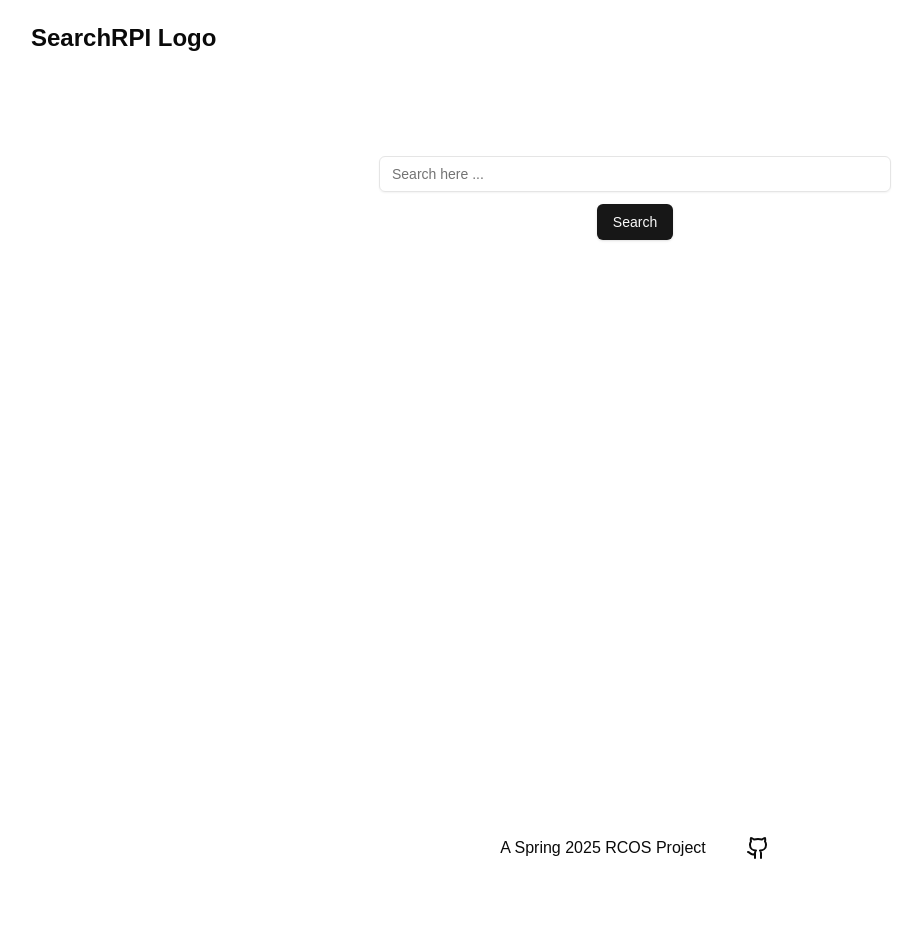
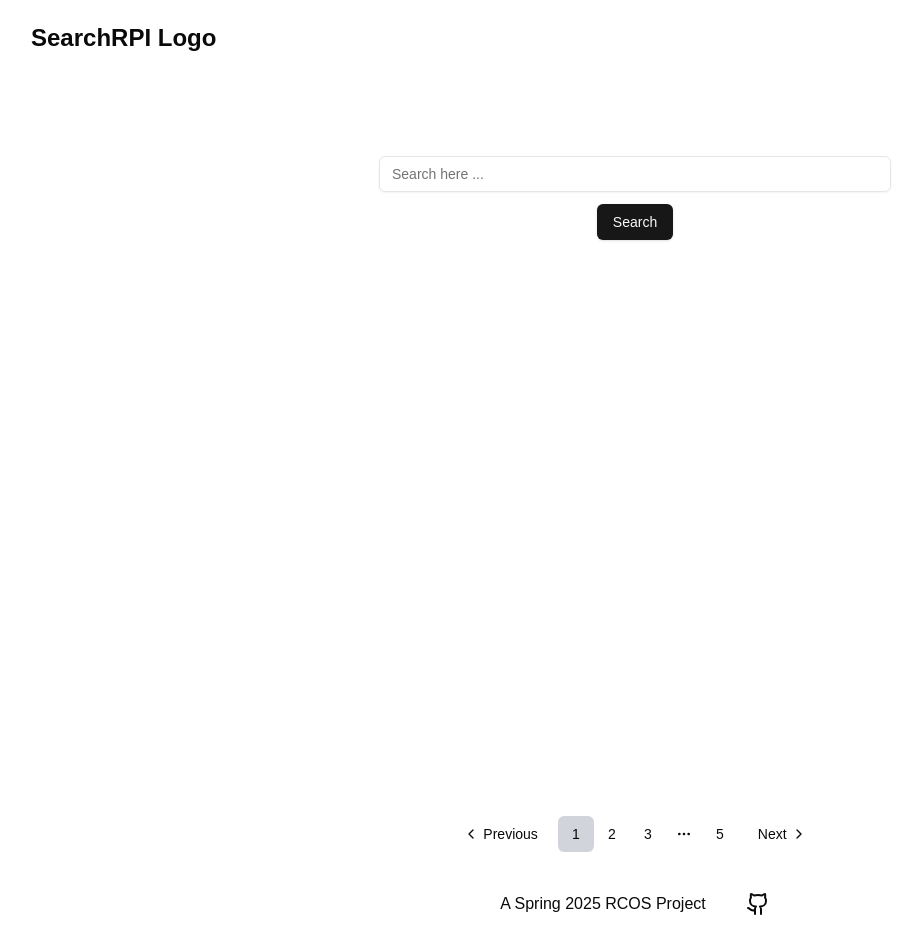
Before and after one commit to SearchRPI/SearchRPI, a Next.js app in the folder ui/: page / in a window 1280 px wide. Shown: the top 952 px of the page, without its empty margins (5-927 px from the left). Before the commit the page ends 900 px from the top, so only its background shows below. Built offline with nearby package versions, Linux system fonts and the light colour scheme.

Commit message:
feat(ui-pagination): add paginations to show certain number of sites per page and can switch between them

```diff
--- a/ui/src/app/page.tsx
+++ b/ui/src/app/page.tsx
@@ -8,6 +8,14 @@ import { useSearchParams } from "next/navigation";
 import { useRouter } from "next/navigation";
 import Link from "next/link";
 import { Card, CardContent, CardTitle } from "@/components/ui/card";
+import RenderPaginationItems from "@/components/pagination-pages";
+import {
+  Pagination,
+  PaginationContent,
+  PaginationItem,
+  PaginationNext,
+  PaginationPrevious,
+} from "@/components/ui/pagination";
 
 // Fake data
 const linksMap: Map<string, string> = new Map([
@@ -48,6 +56,8 @@ const HomePage: React.FC = () => {
 
   const [showResults, setShowResults] = useState<boolean>(false);
 
+  const [results, setResults] = useState<SearchResults[]>(searchResults);
+
   // determines whether the results are being loaded
   const [loadingState, setLoadingState] = useState<boolean>(false);
 
@@ -66,6 +76,12 @@ const HomePage: React.FC = () => {
     if (searchQuery) {
       addQueryParam(searchQuery);
       setShowResults(true);
+
+      setLoadingState(true);
+      // TODO: Set the fetched results here ...
+      setResults(results);
+      setTotalPages(Math.ceil(results.length / itemsPerPage)); // set the total pages that we can show (+1 so we don't lose results to show)
+      setLoadingState(false);
     }
   };
 
@@ -75,6 +91,17 @@ const HomePage: React.FC = () => {
     params.set("query", value);
     router.push(`${window.location.pathname}?${params.toString()}`);
   };
+
+  // Used to keep track of pages
+  const [totalPages, setTotalPages] = useState<number>(5);
+  const [currentPage, setCurrentPage] = useState<number>(1);
+  const maxPagesToShow = 3;
+  const itemsPerPage = 15;
+
+  const currentPagesResults = results.slice(
+    (currentPage - 1) * itemsPerPage,
+    currentPage * itemsPerPage,
+  );
 
   return (
     <div>
@@ -96,7 +123,7 @@ const HomePage: React.FC = () => {
           </div>
 
           {/* Set loading state to true */}
-          {searchResults.map((result) => (
+          {currentPagesResults.map((result) => (
             <div key={result.title} className="px-10 py-5">
               <Link href={result.link}>
                 <Card className="p-5 shadow-lg">
@@ -128,6 +155,33 @@ const HomePage: React.FC = () => {
         </div>
       )}
 
+      {/* Pagination */}
+      {totalPages > 1 && (
+        <Pagination className="mt-5">
+          <PaginationContent>
+            <PaginationItem>
+              <PaginationPrevious
+                onClick={() =>
+                  currentPage > 1 && setCurrentPage((prev) => prev - 1)
+                }
+              />
+            </PaginationItem>
+            <RenderPaginationItems
+              totalPages={totalPages}
+              maxPagesToShow={maxPagesToShow}
+              currentPage={currentPage}
+              setCurrentPage={setCurrentPage}
+            />
+            <PaginationItem>
+              <PaginationNext
+                onClick={() =>
+                  currentPage < totalPages && setCurrentPage((prev) => prev + 1)
+                }
+              />
+            </PaginationItem>
+          </PaginationContent>
+        </Pagination>
+      )}
       <Footer />
     </div>
   );
--- /dev/null
+++ b/ui/src/components/pagination-pages.tsx
@@ -0,0 +1,137 @@
+import { useEffect, useState } from "react";
+import {
+  PaginationEllipsis,
+  PaginationItem,
+  PaginationLink,
+} from "./ui/pagination";
+
+interface Props {
+  totalPages: number;
+  maxPagesToShow: number;
+  currentPage: number;
+  setCurrentPage: React.Dispatch<React.SetStateAction<number>>;
+}
+
+const RenderPaginationItems: React.FC<Props> = ({
+  totalPages,
+  maxPagesToShow,
+  currentPage,
+  setCurrentPage,
+}) => {
+  /**
+   * Generates a random id/key for a unique key for lists
+   *
+   * @param {number} length - The length of the key that is going to be generated
+   */
+  const makeid = (length: number) => {
+    let result = "";
+    const characters =
+      "ABCDEFGHIJKLMNOPQRSTUVWXYZabcdefghijklmnopqrstuvwxyz0123456789";
+    const charactersLength = characters.length;
+    let counter = 0;
+    while (counter < length) {
+      result += characters.charAt(Math.floor(Math.random() * charactersLength));
+      counter += 1;
+    }
+    return result;
+  };
+  // reset the pagination list
+  // biome-ignore lint/correctness/useExhaustiveDependencies: its fine
+  useEffect(() => {
+    const currentPagination = [];
+    if (totalPages > maxPagesToShow) {
+      let max = 1;
+      let min = 1;
+      // Find the upper bound (the highest page to show)
+      max =
+        currentPage === 1
+          ? Math.min(totalPages, currentPage + Math.ceil(maxPagesToShow / 2))
+          : Math.min(totalPages, currentPage + Math.floor(maxPagesToShow / 2));
+      // Find the lower bound (the lowest page to show)
+      min =
+        currentPage === totalPages
+          ? Math.max(1, currentPage - Math.ceil(maxPagesToShow / 2))
+          : Math.max(1, currentPage - Math.floor(maxPagesToShow / 2));
+
+      // Show first page if current page is far away
+      if (currentPage - maxPagesToShow > 1) {
+        currentPagination.push(
+          <PaginationItem key={makeid(5)}>
+            <PaginationLink
+              className={1 === currentPage ? "bg-gray-300" : ""}
+              onClick={() => setCurrentPage(1)}
+            >
+              1
+            </PaginationLink>
+          </PaginationItem>,
+        );
+      }
+
+      // Add ellipsis to beginning if needed
+      if (min !== 1) {
+        currentPagination.push(
+          <PaginationItem key={makeid(5)}>
+            <PaginationEllipsis />
+          </PaginationItem>,
+        );
+      }
+
+      // Add the page pagination items for the pages we want to view
+      for (let i = min; i <= max; i++) {
+        currentPagination.push(
+          <PaginationItem key={makeid(5)}>
+            <PaginationLink
+              className={i === currentPage ? "bg-gray-300" : ""}
+              onClick={() => setCurrentPage(i)}
+            >
+              {i}
+            </PaginationLink>
+          </PaginationItem>,
+        );
+      }
+
+      // Add ellipsis to end if needed
+      if (max !== totalPages) {
+        currentPagination.push(
+          <PaginationItem key={makeid(5)}>
+            <PaginationEllipsis />
+          </PaginationItem>,
+        );
+      }
+      // Show last page if current page is far away
+      if (currentPage + maxPagesToShow < totalPages) {
+        currentPagination.push(
+          <PaginationItem key={makeid(5)}>
+            <PaginationLink
+              className={totalPages === currentPage ? "bg-gray-300" : ""}
+              onClick={() => setCurrentPage(totalPages)}
+            >
+              {totalPages}
+            </PaginationLink>
+          </PaginationItem>,
+        );
+      }
+    } else {
+      // Show all pages if there are fewer than maxPagesToShow
+      for (let i = 1; i <= totalPages; i++) {
+        currentPagination.push(
+          <PaginationItem key={makeid(5)}>
+            <PaginationLink
+              className={i === currentPage ? "bg-gray-300" : ""}
+              onClick={() => setCurrentPage(i)}
+            >
+              {i}
+            </PaginationLink>
+          </PaginationItem>,
+        );
+      }
+    }
+    setPagination(currentPagination);
+  }, [currentPage, totalPages, setCurrentPage]);
+
+  const [pagination, setPagination] = useState<React.ReactNode[]>([]);
+
+  return <div className="flex">{pagination}</div>;
+};
+
+export default RenderPaginationItems;
--- /dev/null
+++ b/ui/src/components/ui/pagination.tsx
@@ -0,0 +1,117 @@
+import * as React from "react"
+import { ChevronLeft, ChevronRight, MoreHorizontal } from "lucide-react"
+
+import { cn } from "@/lib/utils"
+import { ButtonProps, buttonVariants } from "@/components/ui/button"
+
+const Pagination = ({ className, ...props }: React.ComponentProps<"nav">) => (
+  <nav
+    role="navigation"
+    aria-label="pagination"
+    className={cn("mx-auto flex w-full justify-center", className)}
+    {...props}
+  />
+)
+Pagination.displayName = "Pagination"
+
+const PaginationContent = React.forwardRef<
+  HTMLUListElement,
+  React.ComponentProps<"ul">
+>(({ className, ...props }, ref) => (
+  <ul
+    ref={ref}
+    className={cn("flex flex-row items-center gap-1", className)}
+    {...props}
+  />
+))
+PaginationContent.displayName = "PaginationContent"
+
+const PaginationItem = React.forwardRef<
+  HTMLLIElement,
+  React.ComponentProps<"li">
+>(({ className, ...props }, ref) => (
+  <li ref={ref} className={cn("", className)} {...props} />
+))
+PaginationItem.displayName = "PaginationItem"
+
+type PaginationLinkProps = {
+  isActive?: boolean
+} & Pick<ButtonProps, "size"> &
+  React.ComponentProps<"a">
+
+const PaginationLink = ({
+  className,
+  isActive,
+  size = "icon",
+  ...props
+}: PaginationLinkProps) => (
+  <a
+    aria-current={isActive ? "page" : undefined}
+    className={cn(
+      buttonVariants({
+        variant: isActive ? "outline" : "ghost",
+        size,
+      }),
+      className
+    )}
+    {...props}
+  />
+)
+PaginationLink.displayName = "PaginationLink"
+
+const PaginationPrevious = ({
+  className,
+  ...props
+}: React.ComponentProps<typeof PaginationLink>) => (
+  <PaginationLink
+    aria-label="Go to previous page"
+    size="default"
+    className={cn("gap-1 pl-2.5", className)}
+    {...props}
+  >
+    <ChevronLeft className="h-4 w-4" />
+    <span>Previous</span>
+  </PaginationLink>
+)
+PaginationPrevious.displayName = "PaginationPrevious"
+
+const PaginationNext = ({
+  className,
+  ...props
+}: React.ComponentProps<typeof PaginationLink>) => (
+  <PaginationLink
+    aria-label="Go to next page"
+    size="default"
+    className={cn("gap-1 pr-2.5", className)}
+    {...props}
+  >
+    <span>Next</span>
+    <ChevronRight className="h-4 w-4" />
+  </PaginationLink>
+)
+PaginationNext.displayName = "PaginationNext"
+
+const PaginationEllipsis = ({
+  className,
+  ...props
+}: React.ComponentProps<"span">) => (
+  <span
+    aria-hidden
+    className={cn("flex h-9 w-9 items-center justify-center", className)}
+    {...props}
+  >
+    <MoreHorizontal className="h-4 w-4" />
+    <span className="sr-only">More pages</span>
+  </span>
+)
+PaginationEllipsis.displayName = "PaginationEllipsis"
+
+export {
+  Pagination,
+  PaginationContent,
+  PaginationLink,
+  PaginationItem,
+  PaginationPrevious,
+  PaginationNext,
+  PaginationEllipsis,
+}
```
